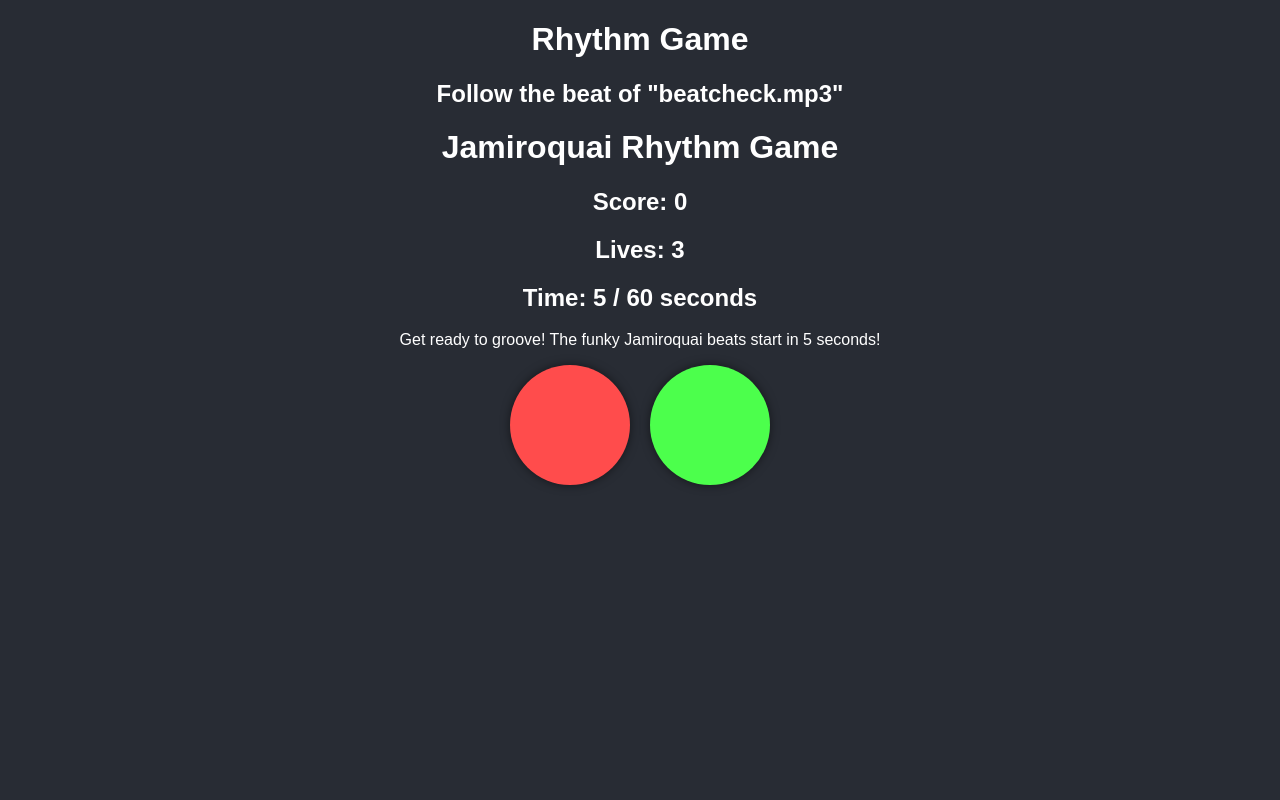
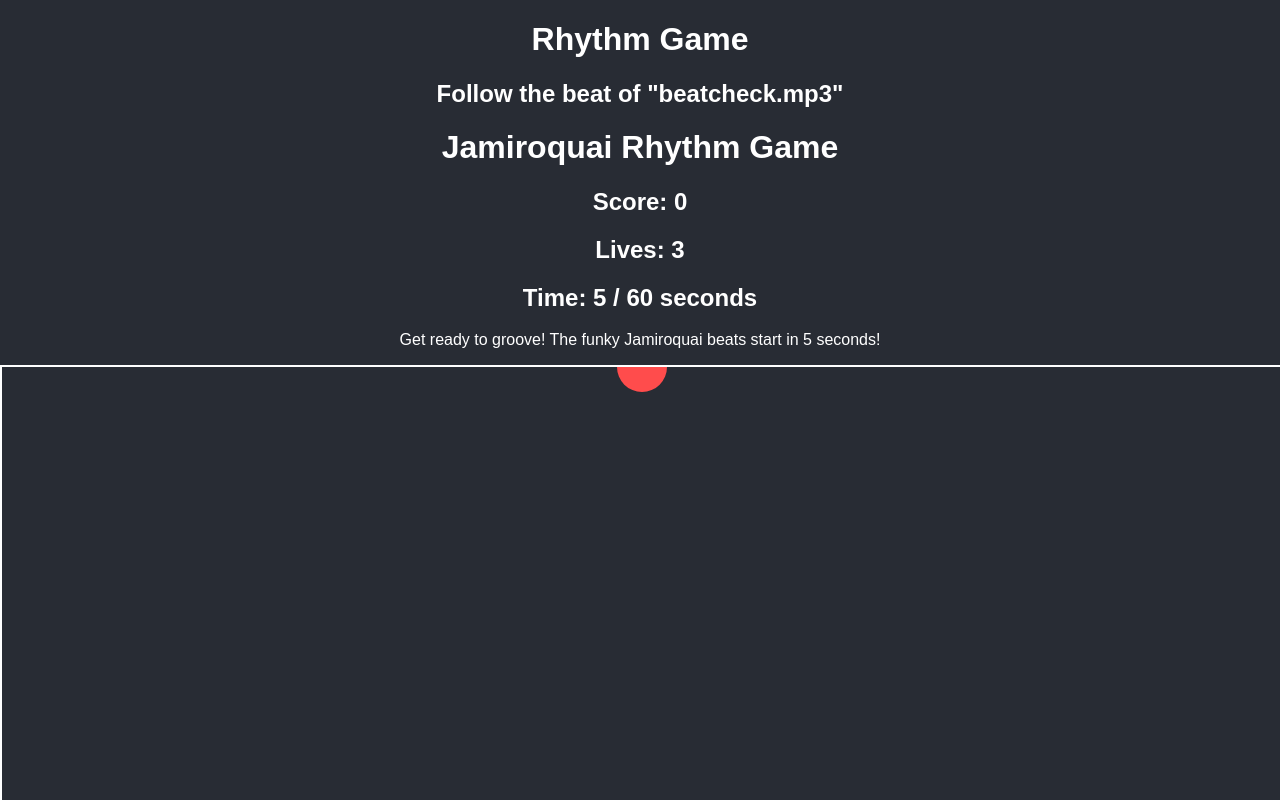
Before and after one commit to Ianropke/rytme, a React (Create React App) app: page / in a window 1280 px wide. Shown: the top 800 px of the page. Built offline with nearby package versions, Linux system fonts and the light colour scheme; no server answers.

Commit message:
Update RhythmGame.js

```diff
--- a/src/components/RhythmGame.js
+++ b/src/components/RhythmGame.js
@@ -4,6 +4,7 @@
 
 const RhythmGame = () => {
   const [score, setScore] = useState(0);
+  const [notes, setNotes] = useState([]); // Tracks falling notes
   const [activePad, setActivePad] = useState(null);
   const [tolerantPad, setTolerantPad] = useState(null);
   const [gameOver, setGameOver] = useState(false);
@@ -14,6 +15,7 @@
   const initialBPM = 100;
   const maxBPM = 119;
   const gameDuration = 60; // Total game duration in seconds
+  const noteTravelTime = 2000; // Time it takes for a note to "fall" (2 seconds)
 
   // Initialize Howler.js with beatcheck.mp3
   const music = new Howl({
@@ -33,13 +35,25 @@
       const dynamicBPM = Math.min(maxBPM, initialBPM + score * 2);
       const beatInterval = (60 / dynamicBPM) * 1000;
 
-      const interval = setInterval(() => {
+      // Generate notes
+      const noteInterval = setInterval(() => {
         const randomPad = Math.floor(Math.random() * pads.length);
-        setActivePad(randomPad);
-        setTolerantPad(randomPad);
 
-        setTimeout(() => setActivePad(null), 800); // Active for 800ms
-        setTimeout(() => setTolerantPad(null), 1500); // Tolerance for 1.5s
+        // Add a new note to the track
+        setNotes((prevNotes) => [
+          ...prevNotes,
+          { id: Date.now(), color: pads[randomPad], padIndex: randomPad },
+        ]);
+
+        // Set the pad to active when the note "hits" the bottom
+        setTimeout(() => {
+          setActivePad(randomPad);
+          setTolerantPad(randomPad);
+
+          // Clear active state after a short duration
+          setTimeout(() => setActivePad(null), 800); // Active for 800ms
+          setTimeout(() => setTolerantPad(null), 1500); // Tolerance for 1.5s
+        }, noteTravelTime);
       }, beatInterval);
 
       // Stop the game after the defined duration
@@ -49,7 +63,7 @@
       }, gameDuration * 1000);
 
       return () => {
-        clearInterval(interval);
+        clearInterval(noteInterval);
         clearTimeout(stopGameTimeout);
       };
     }, 5000); // 5-second delay
@@ -84,6 +98,7 @@
     setTolerantPad(null);
     setLives(3);
     setTimeElapsed(0); // Reset elapsed time
+    setNotes([]); // Clear falling notes
     music.seek(0); // Restart the music
     music.play(); // Replay the music
   };
@@ -115,15 +130,27 @@
           <p>
             Get ready to groove! The funky Jamiroquai beats start in 5 seconds!
           </p>
+          <div className="track-container">
+            {notes.map((note) => (
+              <div
+                key={note.id}
+                className="note"
+                style={{
+                  backgroundColor: note.color,
+                  animation: `fall ${noteTravelTime}ms linear`,
+                }}
+              ></div>
+            ))}
+          </div>
           <div className="pad-container">
             {pads.map((color, index) => (
               <div
                 key={index}
-                className={`pad ${activePad === index || tolerantPad === index ? "active" : ""}`}
+                className={`pad ${activePad === index ? "active" : ""}`}
                 style={{
                   backgroundColor: color,
                   boxShadow:
-                    activePad === index || tolerantPad === index
+                    activePad === index
                       ? `0 0 30px ${color}`
                       : "0 0 10px rgba(0, 0, 0, 0.5)",
                 }}
```
